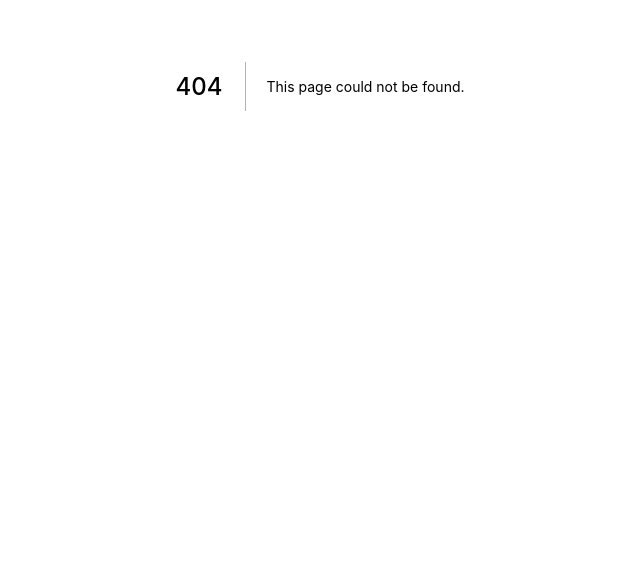
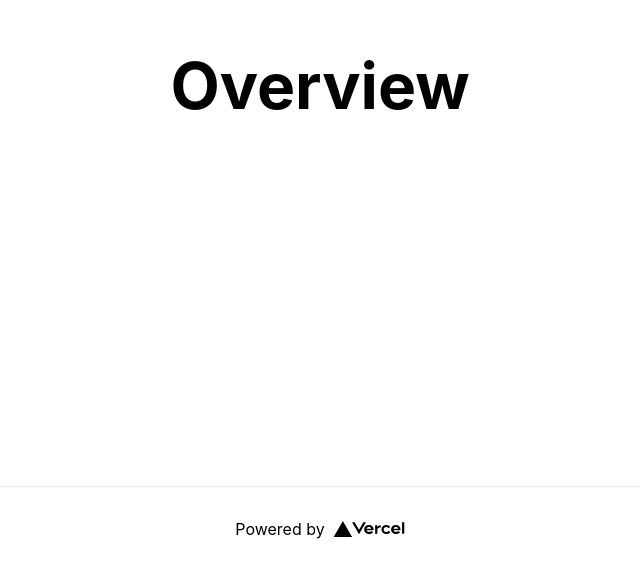
Before and after one commit to sam-shariat/cryptolyzed, a Next.js app: page /overview in a window 1280 px wide. Before the commit this address had no page. Shown: the part 314-885 px from the top of the page, without its empty margins (320-960 px from the left). Before the commit the page ends 800 px from the top, so only its background shows below. Built offline with nearby package versions, Linux system fonts and the light colour scheme.

Commit message:
edited home and added overview

```diff
--- /dev/null
+++ b/pages/overview.js
@@ -0,0 +1,36 @@
+import Head from 'next/head'
+import Image from 'next/image'
+import Link from 'next/link'
+import styles from '../styles/Home.module.css'
+
+export default function Overview() {
+  return (
+    <div className={styles.container}>
+      <Head>
+        <title>Cryptolyzed - Overview</title>
+        <meta name="description" content="Crypto Analytics" />
+        <link rel="icon" href="/favicon.ico" />
+      </Head>
+
+      <main className={styles.main}>
+        <h1 className={styles.title}>
+          Overview
+        </h1>
+
+      </main>
+
+      <footer className={styles.footer}>
+        <a
+          href="https://cryptolyzed.com"
+          target="_blank"
+          rel="noopener noreferrer"
+        >
+          Powered by{' '}
+          <span className={styles.logo}>
+            <Image src="/vercel.svg" alt="Vercel Logo" width={72} height={16} />
+          </span>
+        </a>
+      </footer>
+    </div>
+  )
+}
```
Also changed, not shown: pages/index.js (+8 -8 lines).
